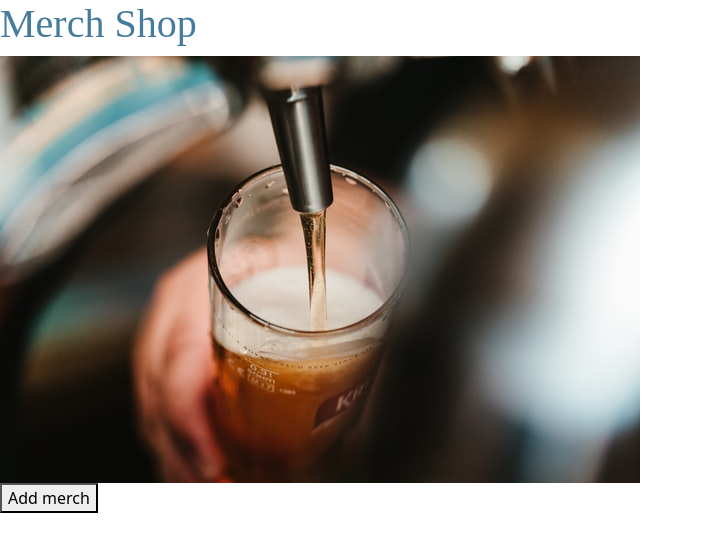
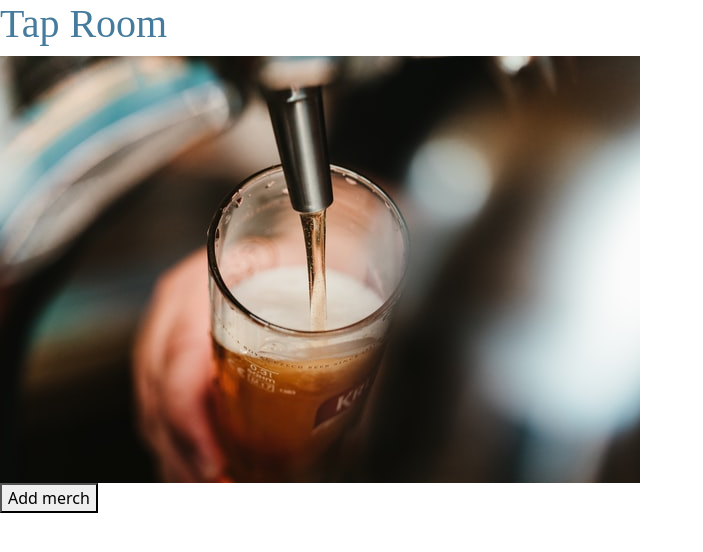
Before and after one commit to webquiza/tap-room, a React (Create React App) app: page / in a window 1280 px wide. Shown: the top 552 px of the page, without its empty margins (0-703 px from the left). Built offline with nearby package versions, Linux system fonts and the light colour scheme; the HTML template or start-up script is replaced by a standard one.

Commit message:
update h1 tag in return statement

```diff
--- a/src/components/Header.js
+++ b/src/components/Header.js
@@ -10,7 +10,7 @@ function Header(props){
   return (
     <React.Fragment>
       <div style={Header}>
-        <h1>Merch Shop</h1>
+        <h1>Tap Room</h1>
         <img src={beerImage} alt="beer" />
       </div>
     </React.Fragment>
```
